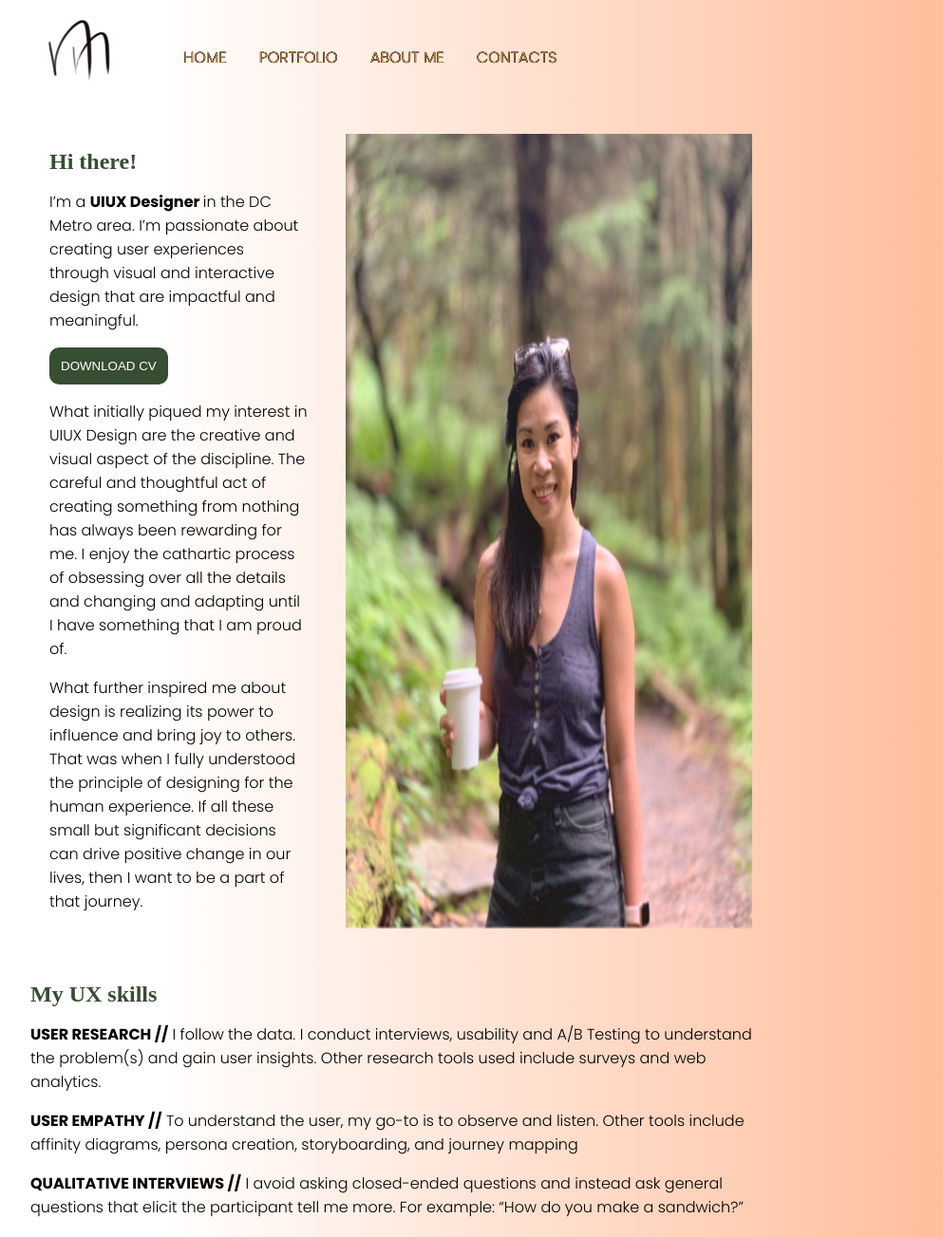
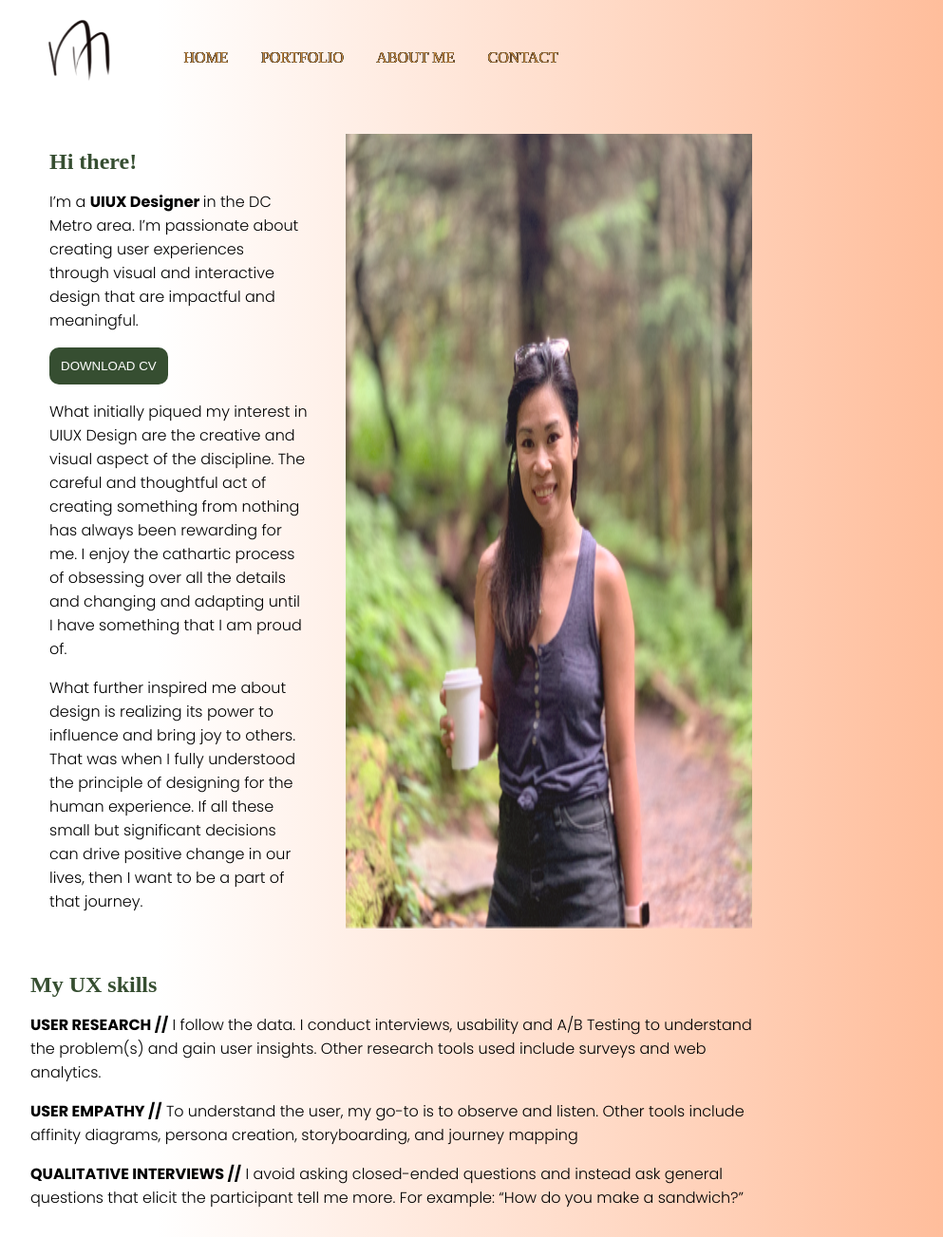
Before and after one commit to np219/UI_UX_HW_17, a plain HTML site: page index.html in a window 1280 px wide. Shown: the top 1303 px of the page at 95% size, without its empty margins (218-1211 px from the left). Drawn offline with Linux system fonts and the light colour scheme.

Commit message:
changed header link font
poppins to times

```diff
--- a/css/style.css
+++ b/css/style.css
@@ -10,6 +10,9 @@ body {
 
 .pad {
     padding: 20px;
+}
+.pad2{
+    padding:10px;
 }
 
 .flex {
@@ -53,6 +56,7 @@ ul #header-nav {
     margin: 0px 15px;
     display:inline-block;
     color: #C88E47;
+    font-family:'Times New Roman', Times, serif;
     text-shadow: -.20px 0 black, 0 .20px black, .20px 0 black, 0 -.20px black;
 
 }
--- a/index.html
+++ b/index.html
@@ -20,7 +20,7 @@
                 <li class="header-links">HOME</li>
                 <li class="header-links">PORTFOLIO</li>
                 <li class="header-links">ABOUT ME</li>
-                <li class="header-links">CONTACTS</li>
+                <li class="header-links">CONTACT</li>
            </ul>
         </nav>
     </header>
@@ -33,9 +33,9 @@
                 <p> What initially piqued my interest in UIUX Design are the creative and visual aspect of the discipline.   The careful and thoughtful act of creating something from nothing has always been rewarding for me.  I enjoy the cathartic process of obsessing over all the details and changing and adapting until I have something that I am proud of.</p>
                 <p>What further inspired me about design is realizing its power to influence and bring joy to others.  That was when I fully understood the principle of designing for the human experience.   If all these small but significant decisions can drive positive change in our lives, then I want to be a part of that journey.</p>
             </div>
-            <img id="nammycoffee" class="pad" src="images/nnphoto.png"></img>
+            <img id="nammy" class="pad" src="images/nnphoto.png"></img>
         </div>
-        <div class="pad full-width">
+        <div class="pad2 full-width">
             <h1>My UX skills</h1>
             <p><span class="bold">USER RESEARCH //</span> I follow the data.  I conduct interviews, usability and A/B Testing to understand the problem(s) and gain user insights.  Other research tools used include surveys and web analytics. </p>
             <p><span class="bold">USER EMPATHY //</span> To understand the user, my go-to is to observe and listen. Other tools include affinity diagrams, persona creation, storyboarding, and journey mapping</p>
@@ -56,7 +56,7 @@
                 </ul>
                 <h1>Thanks for stopping by.</h1>
             </div>
-            <img id="nammycoffee" class="pad" src="images/skippingstones.png    "></img>
+            <img id="nammy" class="pad" src="images/skippingstones.png"></img>
         </div>
     </div>
     <footer class="flex flex-column align-center">
```
